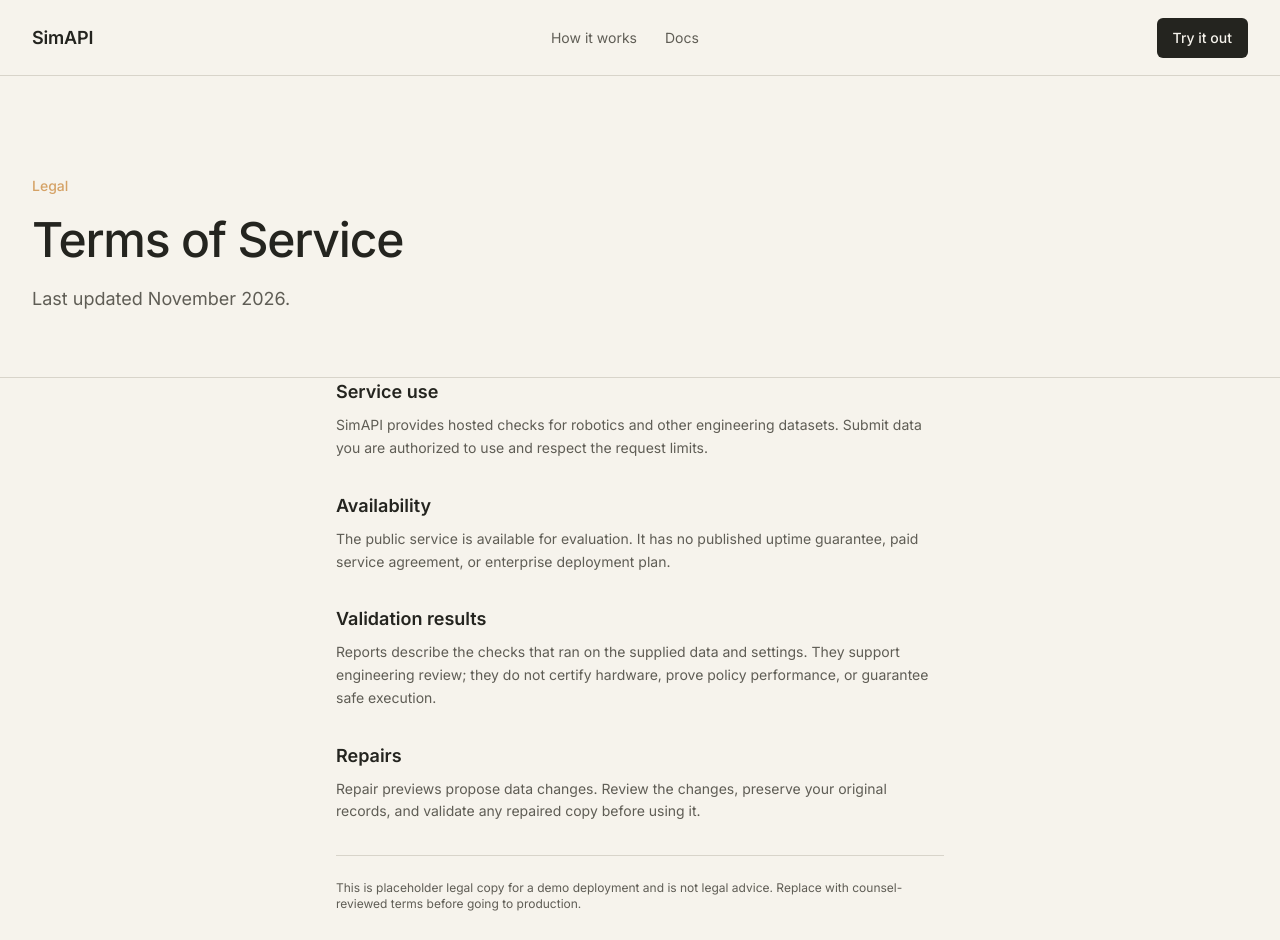
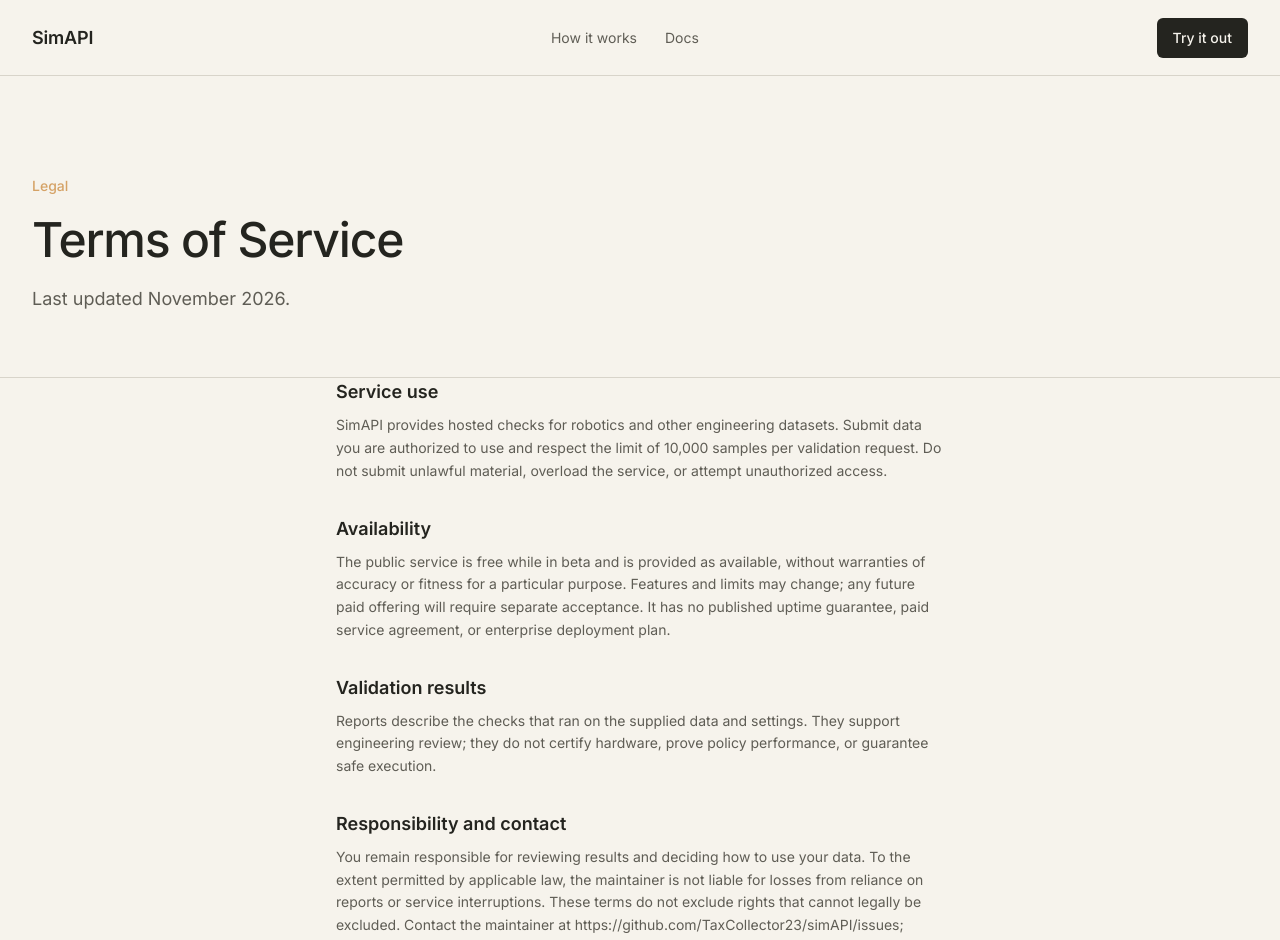
Before and after one commit to TaxCollector23/simAPI, a Next.js app in the folder web/: page /terms in a window 1280 px wide. Shown: the top 940 px of the page. Built offline with nearby package versions, Linux system fonts and the light colour scheme.

Commit message:
Publish beta policies and route hosted validation to Python

```diff
--- a/web/app/api/v1/health/route.ts
+++ b/web/app/api/v1/health/route.ts
@@ -1,15 +1,16 @@
 import { NextResponse } from "next/server";
+import { PYTHON_API } from "@/lib/python-backend";
+export const dynamic = "force-dynamic";
 
 /** GET /api/v1/health — liveness for the public validation endpoint. */
 export const runtime = "nodejs";
 
 export async function GET() {
-  const PYTHON_API = process.env.PYTHON_API_URL;
   let pythonBackend = false;
 
   if (PYTHON_API) {
     try {
-      const res = await fetch(`${PYTHON_API}/v1/health`, { signal: AbortSignal.timeout(3000) });
+      const res = await fetch(`${PYTHON_API}/v1/health`, { signal: AbortSignal.timeout(55000), cache: "no-store" });
       pythonBackend = res.ok;
     } catch {
       pythonBackend = false;
@@ -17,9 +18,10 @@ export async function GET() {
   }
 
   return NextResponse.json({
-    status: "ok",
+    status: pythonBackend ? "ok" : "degraded",
+    fallback: !pythonBackend,
     version: "3.1.0",
-    engine: pythonBackend ? "python-dimensional" : "typescript-20-checks",
+    engine: pythonBackend ? "python-dimensional" : "typescript-20-checks-fallback",
     domains: pythonBackend ? 21 : 5,
     python_backend: pythonBackend,
     ai_enabled: !!process.env.OPENROUTER_API_KEY,
--- a/web/app/api/v1/validate/route.ts
+++ b/web/app/api/v1/validate/route.ts
@@ -1,4 +1,5 @@
 import { NextResponse } from "next/server";
+import { PYTHON_API } from "@/lib/python-backend";
 import { canonical, roboticsEvidenceLimits, type SimulationType } from "@/lib/validation-engine";
 import { buildEvidence } from "@/lib/robotics-workflow.js";
 import { richValidate } from "@/lib/rich-validate";
@@ -270,7 +271,6 @@ export async function POST(req: Request) {
     }
   }
 
-  const PYTHON_API = process.env.PYTHON_API_URL;
   let result;
   let engineSource: "python" | "typescript" = "typescript";
 
@@ -280,6 +280,7 @@ export async function POST(req: Request) {
         method: "POST",
         headers: { "Content-Type": "application/json" },
         body: JSON.stringify({
+          ...body,
           data: rows,
           simulation_type: simType,
           conditions: body.conditions ?? {},
@@ -289,12 +290,13 @@ export async function POST(req: Request) {
           ...(body.units ? { units: body.units } : {}),
           run_ai: body.run_ai ?? true,
         }),
-        signal: AbortSignal.timeout(35_000),
+        signal: AbortSignal.timeout(55_000),
       });
       if (upstream.ok) {
         const pyResult = await upstream.json();
         engineSource = "python";
         result = {
+          ...pyResult,
           job_id: requestId.slice(0, 8),
           status: pyResult.status ?? "passed",
           confidence: pyResult.confidence ?? "high",
@@ -326,6 +328,10 @@ export async function POST(req: Request) {
           robotics_summary: pyResult.robotics_summary,
         };
       } else {
+        if (upstream.status < 500) {
+          return NextResponse.json(await upstream.json(), {status: upstream.status,
+            headers: {"X-Request-ID": upstream.headers.get("X-Request-ID") || requestId}});
+        }
         result = body.robotics_profile === "ftc"
           ? mapFtcReport(validateFtcLog(rows, (body.ftc_limits ?? {}) as Partial<FtcLimits>), rows, requestId.slice(0, 8))
           : richValidate(rows, simType, requestId.slice(0, 8), body.robotics_limits, body.conditions);
@@ -388,6 +394,8 @@ export async function POST(req: Request) {
   return NextResponse.json(
     {
       ...result,
+      excluded_indices: [...excludedIdx].sort((a, b) => Number(a) - Number(b)),
+      fallback: engineSource !== "python",
       validation_context: { simulation_type: simType, robotics_limits: body.robotics_limits ?? {}, conditions: body.conditions ?? {}, ...(body.robotics_profile ? { robotics_profile: body.robotics_profile } : {}), ...(body.ftc_limits ? { ftc_limits: body.ftc_limits } : {}), ...(body.units ? { units: body.units } : {}) },
       ...(evidence ? { robotics_evidence: evidence.entries, robotics_evidence_total: evidence.total, robotics_evidence_truncated: evidence.truncated } : {}),
       engine: body.robotics_profile === "ftc"
--- a/web/app/legal/legal-content.tsx
+++ b/web/app/legal/legal-content.tsx
@@ -19,10 +19,7 @@ export function LegalPage({
             <p className="mt-2 text-sm leading-relaxed text-white/55">{s.body}</p>
           </div>
         ))}
-        <p className="border-t border-white/[0.07] pt-6 text-xs text-white/35">
-          This is placeholder legal copy for a demo deployment and is not legal advice.
-          Replace with counsel-reviewed terms before going to production.
-        </p>
+
       </section>
     </>
   );
--- a/web/app/pricing/page.tsx
+++ b/web/app/pricing/page.tsx
@@ -7,10 +7,10 @@ export default function PricingPage() {
   return (
     <div className="container-tight pb-24 pt-36">
       <div className="max-w-2xl">
-        <h1 className="text-4xl font-medium">Free to try</h1>
+        <h1 className="text-4xl font-medium">Free while in beta</h1>
         <p className="mt-6 text-lg leading-8">
           Use the hosted playground, CLI, or SDK to evaluate robotics data. No
-          account is required.
+          account or payment is required. There are no paid tiers currently available.
         </p>
         <p className="mt-4 text-base leading-7">
           A validation request accepts up to 10,000 samples. Split larger
--- a/web/app/privacy/page.tsx
+++ b/web/app/privacy/page.tsx
@@ -9,11 +9,11 @@ export default function PrivacyPage() {
       title="Privacy Policy"
       updated="November 2026"
       sections={[
-        { heading: "Submitted data", body: "Validation sends the numeric records you submit to the hosted SimAPI API. ROS recordings and URDF files are decoded in the browser or CLI first; the extracted records are used for validation." },
+        { heading: "Submitted data", body: "Validation sends the numeric records you submit to the hosted SimAPI API on Render to compute checks and return a verdict. Vercel hosts this website and forwards validation requests. ROS recordings and URDF files are decoded in the browser or CLI first; the extracted records are used for validation." },
         { heading: "Browser storage", body: "Saved profiles and validation history are stored in this browser. Clearing site storage removes them. Reports and profiles can be downloaded as files." },
         { heading: "Optional AI review", body: "The robotics playground runs deterministic checks with AI review disabled. When API or CLI callers enable AI review, statistics and selected sample rows may be sent to the configured model provider." },
-        { heading: "Service logs", body: "The hosting platform may keep request metadata and operational logs. This service does not offer a published retention guarantee or a private deployment plan." },
-        { heading: "Questions", body: "Use the GitHub repository to report product issues. Do not include private datasets, credentials, or personal information in public issues." },
+        { heading: "Service logs", body: "The hosting platform may keep request metadata and operational logs. Validation reports and optional AI job results are held in server memory, with a default expiry of one hour and a maximum of 10,000 jobs; restarts or capacity limits can remove them earlier. Operators can change these limits. Hosting providers retain operational logs under their own policies; we do not promise a deletion deadline for those logs. Uploaded files are read to compute a verdict, and recordings are converted using temporary files that are cleaned after processing." },
+        { heading: "Questions", body: "Contact the maintainer through https://github.com/TaxCollector23/simAPI/issues for policy questions or data requests. Do not include private datasets, credentials, or personal information in public issues." },
       ]}
     />
   );
--- a/web/app/terms/page.tsx
+++ b/web/app/terms/page.tsx
@@ -9,9 +9,10 @@ export default function TermsPage() {
       title="Terms of Service"
       updated="November 2026"
       sections={[
-        { heading: "Service use", body: "SimAPI provides hosted checks for robotics and other engineering datasets. Submit data you are authorized to use and respect the request limits." },
-        { heading: "Availability", body: "The public service is available for evaluation. It has no published uptime guarantee, paid service agreement, or enterprise deployment plan." },
+        { heading: "Service use", body: "SimAPI provides hosted checks for robotics and other engineering datasets. Submit data you are authorized to use and respect the limit of 10,000 samples per validation request. Do not submit unlawful material, overload the service, or attempt unauthorized access." },
+        { heading: "Availability", body: "The public service is free while in beta and is provided as available, without warranties of accuracy or fitness for a particular purpose. Features and limits may change; any future paid offering will require separate acceptance. It has no published uptime guarantee, paid service agreement, or enterprise deployment plan." },
         { heading: "Validation results", body: "Reports describe the checks that ran on the supplied data and settings. They support engineering review; they do not certify hardware, prove policy performance, or guarantee safe execution." },
+        { heading: "Responsibility and contact", body: "You remain responsible for reviewing results and deciding how to use your data. To the extent permitted by applicable law, the maintainer is not liable for losses from reliance on reports or service interruptions. These terms do not exclude rights that cannot legally be excluded. Contact the maintainer at https://github.com/TaxCollector23/simAPI/issues; never post confidential data in public issues." },
         { heading: "Repairs", body: "Repair previews propose data changes. Review the changes, preserve your original records, and validate any repaired copy before using it." },
       ]}
     />
--- /dev/null
+++ b/web/lib/python-backend.ts
@@ -0,0 +1,2 @@
+/** Python is the primary hosted engine. Override only for another deployment. */
+export const PYTHON_API = (process.env.PYTHON_API_URL || "https://simapi-engine.onrender.com").replace(/\/$/, "");
```
